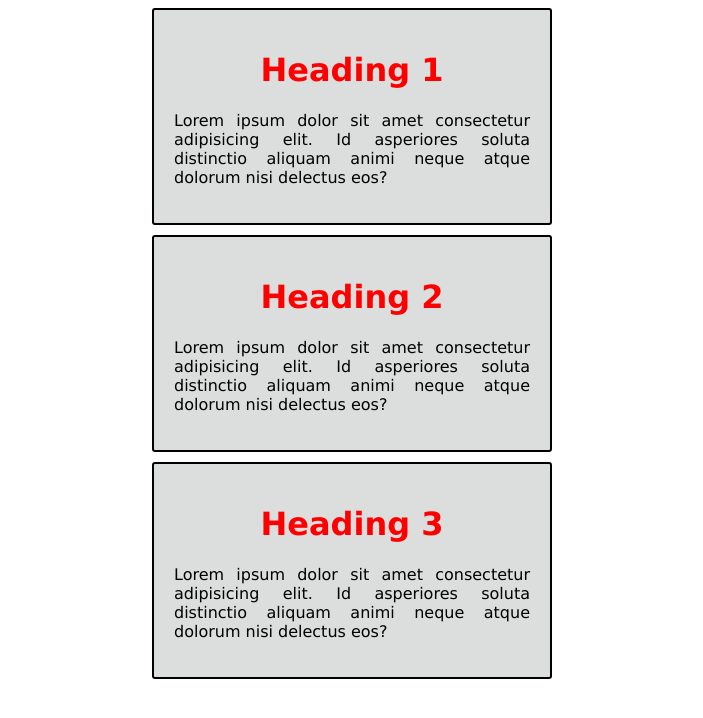
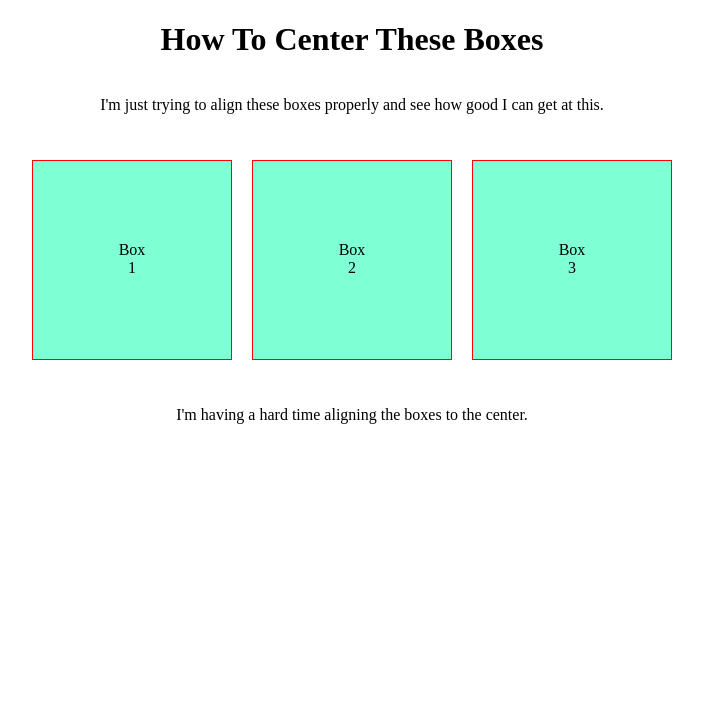
Before and after one commit to Marvy247/-100DaysOfCodeChallenge, a plain HTML site: page Borders.html in a window 1280 px wide. Shown: the whole page, without its empty margins (288-991 px from the left). Drawn offline with Linux system fonts and the light colour scheme.

Commit message:
I dived deeper into HTML and CSS, I also added exetrnal font links

```diff
--- a/Borders.html
+++ b/Borders.html
@@ -1,55 +1,57 @@
 <!DOCTYPE html>
 <html lang="en">
   <head>
-    <meta charset="UTF-8">
-    <meta name="viewport" content="width=device-width, initial-scale=1.0">
-    <title>Bordes and Padding Practice</title>
+    <meta charset="UTF-8" />
+    <meta name="viewport" content="width=device-width, initial-scale=1." />
+    <title>Practicing Alignment with Flexbox</title>
     <style>
-
-        *{
+      * {
         box-sizing: border-box;
+        margin: ; /* Remove default margins */
+        padding: ; /* Remove default padding */
       }
 
-        #container{
-            text-align: center;
-            box-sizing: border-box;
-            line-height: normal;
+      body {
+        display: flex;
+        flex-direction: column;
+        align-items: center; /* Center content horizontally */
+        max-width: 960px;
+        margin: auto; /* Center body content */
+        text-align: center; /* Center text */
       }
 
-        .box{
-            font-family: Verdana, Geneva, Tahoma, sans-serif;
-            font-size: 16px;
-            background:#dcdddd;
-            border: 2px black solid;
-            border-radius: 3px;
-            width: 400px;
-            padding: 20px;
-            margin: auto;
-            margin-bottom: 10px;
-            text-align: justify;
+      .container {
+        display: flex;
+        justify-content: center; /* Center boxes horizontally */
+        flex-wrap: wrap; /* Allow boxes to wrap on smaller screens */
+        margin: 20px; /* Margin for spacing */
       }
 
-        h1{
-            color: red;
+      .box {
+        border: 1px red solid;
+        width: 200px;
+        height: 200px;
+        background-color: aquamarine;
         text-align: center;
+        padding: 80px; /* Adjusted padding for better alignment */
+        margin: 10px; /* Added margin for spacing */
+        box-shadow: 2px 2px 5px rgba(, , , 0.2); /* Optional shadow for better visual */
       }
-
     </style>
   </head>
   <body>
-    <div id="container">
-        <div class="box" id="box-1">
-            <h1>Heading 1</h1>
-            <p>Lorem ipsum dolor sit amet consectetur adipisicing elit. Id asperiores soluta distinctio aliquam animi neque atque dolorum nisi delectus eos?</p>
+    <h1>How To Center These Boxes</h1>
+    <p>
+      I'm just trying to align these boxes properly and see how good I can get
+      at this.
+    </p>
+
+    <div class="container">
+      <div class="box">Box 1</div>
+      <div class="box">Box 2</div>
+      <div class="box">Box 3</div>
     </div>
-        <div class="box" id="box-2">
-            <h1>Heading 2</h1>
-            <p>Lorem ipsum dolor sit amet consectetur adipisicing elit. Id asperiores soluta distinctio aliquam animi neque atque dolorum nisi delectus eos?</p>
-        </div>
-        <div class="box" id="box-3">
-            <h1>Heading 3</h1>
-            <p>Lorem ipsum dolor sit amet consectetur adipisicing elit. Id asperiores soluta distinctio aliquam animi neque atque dolorum nisi delectus eos?</p>
-        </div>
-    </div>
+
+    <p>I'm having a hard time aligning the boxes to the center.</p>
   </body>
 </html>
--- /dev/null
+++ b/Daily-challenge.css
@@ -0,0 +1,26 @@
+     h1 {
+        font-family: 'Fira Sans';
+        text-align: center;
+        color: rgb(83, 75, 75);
+      }
+
+      p{
+        font-family: 'Fira Sans';
+        text-align: center;
+        color: darkgray"
+      }
+
+      a {
+        color: rgb(167, 1,78);
+        text-decoration: none;
+      }
+
+      a:hover{
+        text-decoration: underline;
+      }
+
+      #todays-challenge {
+        color: rgb(170, 96, 83);
+        font-weight: bold;
+        font-size: 52px;
+      }
```
Also changed, not shown: Day 2.html (+12 -17 lines), marvy.jpg (added). Lines whose indentation alone changed are shown as unchanged.
